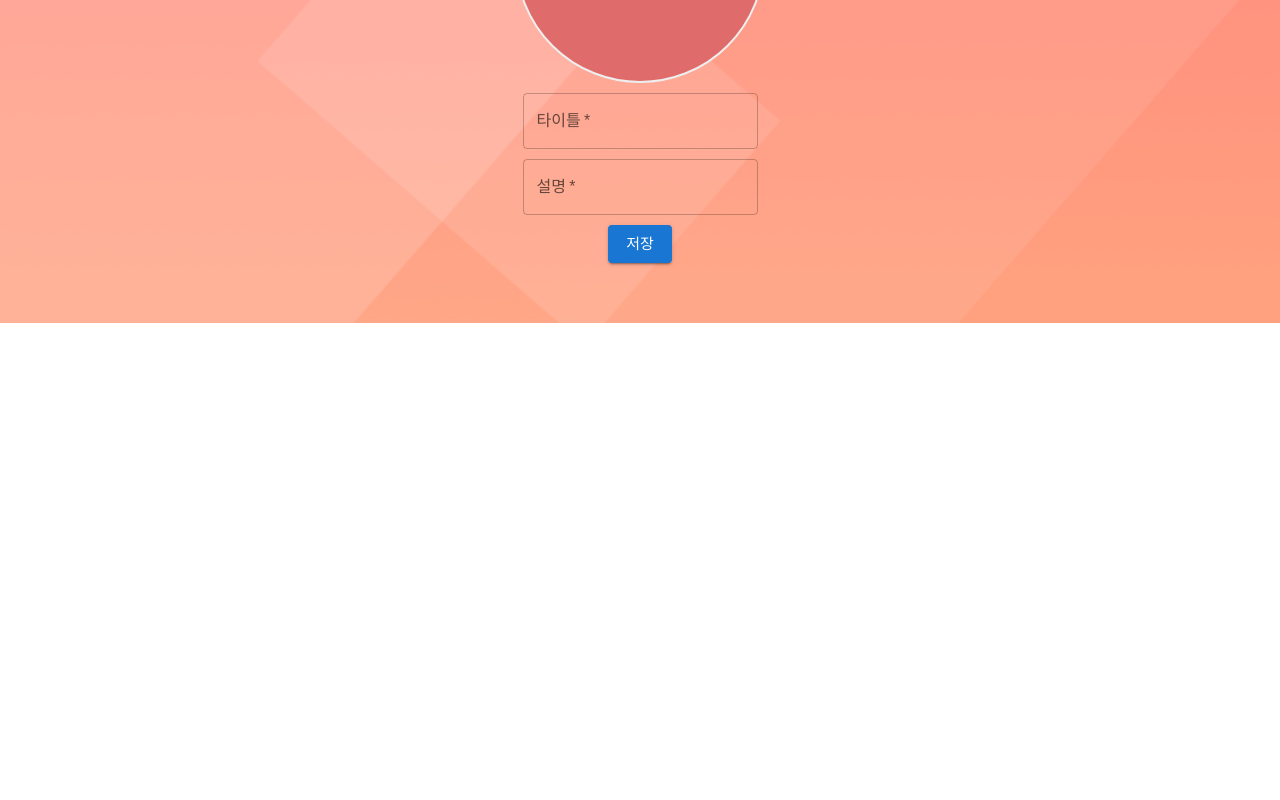
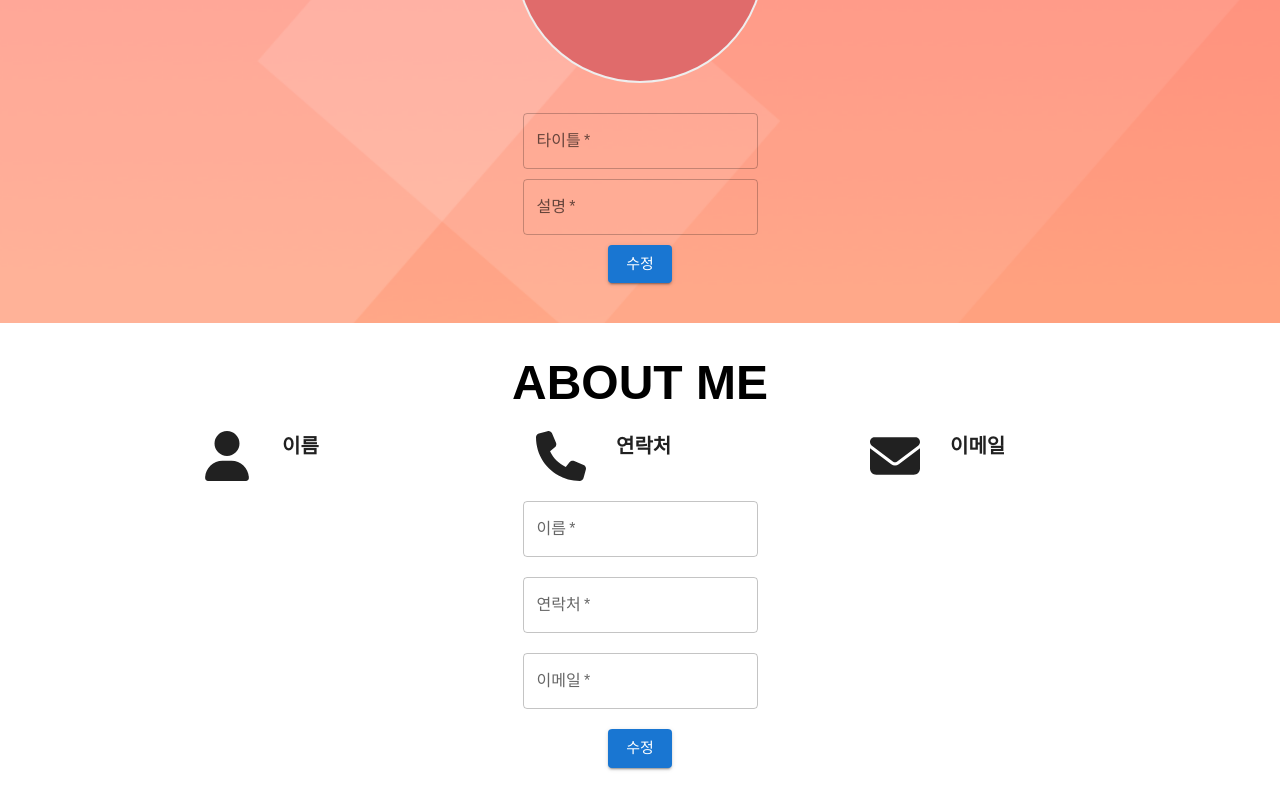
Before and after one commit to bell-ho/my-portfolio, a Next.js app in the folder front/: page /product/1 in a window 1280 px wide. Shown: the part 287-1087 px from the top of the page. Before the commit the page ends 800 px from the top, so only its background shows below. Built offline with nearby package versions, Linux system fonts and the light colour scheme; no server answers; a web font is replaced by a local one.

Commit message:
front - about 등록 기능

```diff
--- a/front/src/components/portfolio-product/About.js
+++ b/front/src/components/portfolio-product/About.js
@@ -0,0 +1,118 @@
+import React, { useCallback, useRef } from 'react';
+import { faEnvelope, faPhone, faUser } from '@fortawesome/free-solid-svg-icons';
+import styled from '@emotion/styled';
+import { Box, Grid, TextField, Typography } from '@mui/material';
+import { FontAwesomeIcon } from '@fortawesome/react-fontawesome';
+import Button from '@mui/material/Button';
+import { useMutation, useQueryClient } from '@tanstack/react-query';
+import { updatePortfolioAbout } from '@/pages/api/portfolio';
+import { queryKey } from '@/react-query/constants';
+
+const About = ({ id, name, phone, email }) => {
+  const queryClient = useQueryClient();
+
+  console.log(name, phone, email);
+  const nameInputRef = useRef(null);
+  const phoneInputRef = useRef(null);
+  const emailInputRef = useRef(null);
+
+  const items = [
+    { icon: faUser, label: '이름', value: name ?? '' },
+    { icon: faPhone, label: '연락처', value: phone ?? '' },
+    { icon: faEnvelope, label: '이메일', value: email ?? '' },
+  ];
+
+  const updateAboutMutation = useMutation((params) => updatePortfolioAbout(params), {
+    onSuccess: () => {
+      queryClient.invalidateQueries([queryKey.portfolios, id]);
+    },
+  });
+
+  const onClickUpdate = useCallback(async () => {
+    const name = nameInputRef.current.value;
+    const phone = phoneInputRef.current.value;
+    const email = emailInputRef.current.value;
+
+    const params = {
+      id,
+      name,
+      phone,
+      email,
+    };
+
+    await updateAboutMutation.mutate(params);
+  }, [id, updateAboutMutation]);
+
+  return (
+    <Wrapper id={'about'}>
+      <TypographyCustom variant={'h1'}>ABOUT ME</TypographyCustom>
+      <ContentWrapper container>
+        {items.map((item) => (
+          <ContentItem item key={item.label} xs={12} md={3}>
+            <IconCustom icon={item.icon} />
+            <LabelWrapper>
+              <TypographyCustom variant={'label'}>{item.label}</TypographyCustom>
+              <TypographyCustom variant={'labelValue'}>{item.value}</TypographyCustom>
+            </LabelWrapper>
+          </ContentItem>
+        ))}
+      </ContentWrapper>
+
+      <TextField required id="outlined-required" label="이름" inputRef={nameInputRef} />
+      <TextField required id="outlined-required" label="연락처" inputRef={phoneInputRef} />
+      <TextField required id="outlined-required" label="이메일" inputRef={emailInputRef} />
+
+      <Button onClick={onClickUpdate} variant={'contained'} sx={{ fontSize: '15px' }}>
+        수정
+      </Button>
+    </Wrapper>
+  );
+};
+
+const LabelWrapper = styled(Box)`
+  display: flex;
+  flex-direction: column;
+  gap: 10px;
+`;
+
+const ContentItem = styled(Grid)`
+  display: flex;
+  justify-content: center;
+  gap: 50px;
+
+  ${({ theme }) => theme.breakpoints.up('xs')} {
+    gap: 30px;
+    padding: 0 3rem;
+    justify-content: flex-start;
+  }
+`;
+
+const IconCustom = styled(FontAwesomeIcon)`
+  width: 30px;
+  height: 30px;
+
+  ${({ theme }) => theme.breakpoints.up('md')} {
+    width: 50px;
+    height: 50px;
+    font-size: 50px;
+  }
+`;
+
+const ContentWrapper = styled(Grid)`
+  display: flex;
+  gap: 30px;
+  justify-content: center;
+`;
+
+const Wrapper = styled(Box)`
+  padding: 2rem;
+  display: flex;
+  flex-direction: column;
+  align-items: center;
+  gap: 20px;
+`;
+
+const TypographyCustom = styled(Typography)`
+  font-weight: 900;
+`;
+export default About;
--- a/front/src/components/portfolio-product/Main.js
+++ b/front/src/components/portfolio-product/Main.js
@@ -1,33 +1,23 @@
-import React, { useCallback, useRef, useState } from 'react';
+import React, { useCallback, useRef } from 'react';
 import styled from '@emotion/styled';
 import { Box, TextField, Typography } from '@mui/material';
 import Image from 'next/image';
 import Button from '@mui/material/Button';
 import { uploadImages } from '@/util/uploadFileToS3';
 import { useMutation, useQueryClient } from '@tanstack/react-query';
-import { useRouter } from 'next/router';
 import { updatePortfolio, updatePortfolioImage } from '@/pages/api/portfolio';
-import { usePortfoliosDetailQuery } from '@/react-query/query-hooks/usePortfoliosHook';
 import { queryKey } from '@/react-query/constants';
 
-const Main = () => {
+const Main = ({ id, imageSrc, title, description }) => {
   const queryClient = useQueryClient();
-  const router = useRouter();
-  const { portfolioId } = router.query;
-
-  const {
-    data: { imageSrc, title, description },
-    isLoading,
-  } = usePortfoliosDetailQuery(portfolioId);
 
   const titleInputRef = useRef(null);
   const descriptionInputRef = useRef(null);
   const imageInputRef = useRef(null);
-  const [imagePaths, setImagePaths] = useState([]);
 
   const updateImageMutation = useMutation((params) => updatePortfolioImage(params), {
     onSuccess: () => {
-      queryClient.invalidateQueries([queryKey.portfolios, portfolioId]);
+      queryClient.invalidateQueries([queryKey.portfolios, id]);
     },
   });
 
@@ -42,10 +32,9 @@ const Main = () => {
       }
 
       const imageUrls = await uploadImages(files);
-      await updateImageMutation.mutate({ id: portfolioId, src: imageUrls[0] });
-      // setImagePaths((prev) => prev.concat(imageUrls));
+      await updateImageMutation.mutate({ id, src: imageUrls[0] });
     },
-    [portfolioId, updateImageMutation],
+    [id, updateImageMutation],
   );
 
   const imageButtonClick = useCallback((e) => {
@@ -54,7 +43,7 @@ const Main = () => {
 
   const portfolioUpdateMutation = useMutation((params) => updatePortfolio(params), {
     onSuccess: () => {
-      queryClient.invalidateQueries([queryKey.portfolios, portfolioId]);
+      queryClient.invalidateQueries([queryKey.portfolios, id]);
     },
   });
 
@@ -63,13 +52,13 @@ const Main = () => {
     const description = descriptionInputRef.current.value;
 
     const params = {
-      id: portfolioId,
+      id,
       title,
       description,
     };
 
     await portfolioUpdateMutation.mutate(params);
-  }, [portfolioId, portfolioUpdateMutation]);
+  }, [id, portfolioUpdateMutation]);
 
   return (
     <Wrapper id={'main'}>
@@ -109,15 +98,15 @@ const Main = () => {
         />
       </ImageContentWrapper>
 
+      <TypographyCustom variant={'h1'}>{title}</TypographyCustom>
+      <TypographyCustom variant={'h2'}>{description}</TypographyCustom>
+
       <TextField required id="outlined-required" label="타이틀" inputRef={titleInputRef} />
       <TextField required id="outlined-required" label="설명" inputRef={descriptionInputRef} />
 
       <Button onClick={onClickUpdate} variant={'contained'} sx={{ fontSize: '15px' }}>
-        저장
+        수정
       </Button>
-
-      <TypographyCustom variant={'h1'}>{title}</TypographyCustom>
-      <TypographyCustom variant={'h2'}>{description}</TypographyCustom>
     </Wrapper>
   );
 };
--- a/front/src/pages/api/portfolio/index.js
+++ b/front/src/pages/api/portfolio/index.js
@@ -27,6 +27,9 @@ export const getPortfolioDetail = async (params) => {
 };
 
 export const updatePortfolioImage = async (params) => {
-  // console.log(params);
   const { data } = await axios.put(`${apiKey.portfolios}/image/${params.id}`, params);
 };
+
+export const updatePortfolioAbout = async (params) => {
+  const { data } = await axios.put(`${apiKey.portfolios}/about/${params.id}`, params);
+};
--- a/front/src/pages/product/[portfolioId]/index.js
+++ b/front/src/pages/product/[portfolioId]/index.js
@@ -3,12 +3,26 @@ import styled from '@emotion/styled';
 import Box from '@mui/material/Box';
 import Navbar from '@/components/users-portfolio/Navbar';
 import Main from '@/components/portfolio-product/Main';
+import About from '@/components/portfolio-product/About';
+import { useQueryClient } from '@tanstack/react-query';
+import { useRouter } from 'next/router';
+import { usePortfoliosDetailQuery } from '@/react-query/query-hooks/usePortfoliosHook';
 
 const Product = () => {
+  const queryClient = useQueryClient();
+  const router = useRouter();
+  const { portfolioId } = router.query;
+
+  const {
+    data: { imageSrc, title, description, about },
+    isLoading,
+  } = usePortfoliosDetailQuery(portfolioId);
+
   return (
     <Fragment>
       <Navbar />
-      <Main />
+      <Main id={portfolioId} imageSrc={imageSrc} title={title} description={description} />
+      <About id={portfolioId} name={about?.name} phone={about?.phone} email={about?.email} />
     </Fragment>
   );
 };
```
Also changed, not shown: front/src/components/users-portfolio/About.js (+15 -21 lines).
